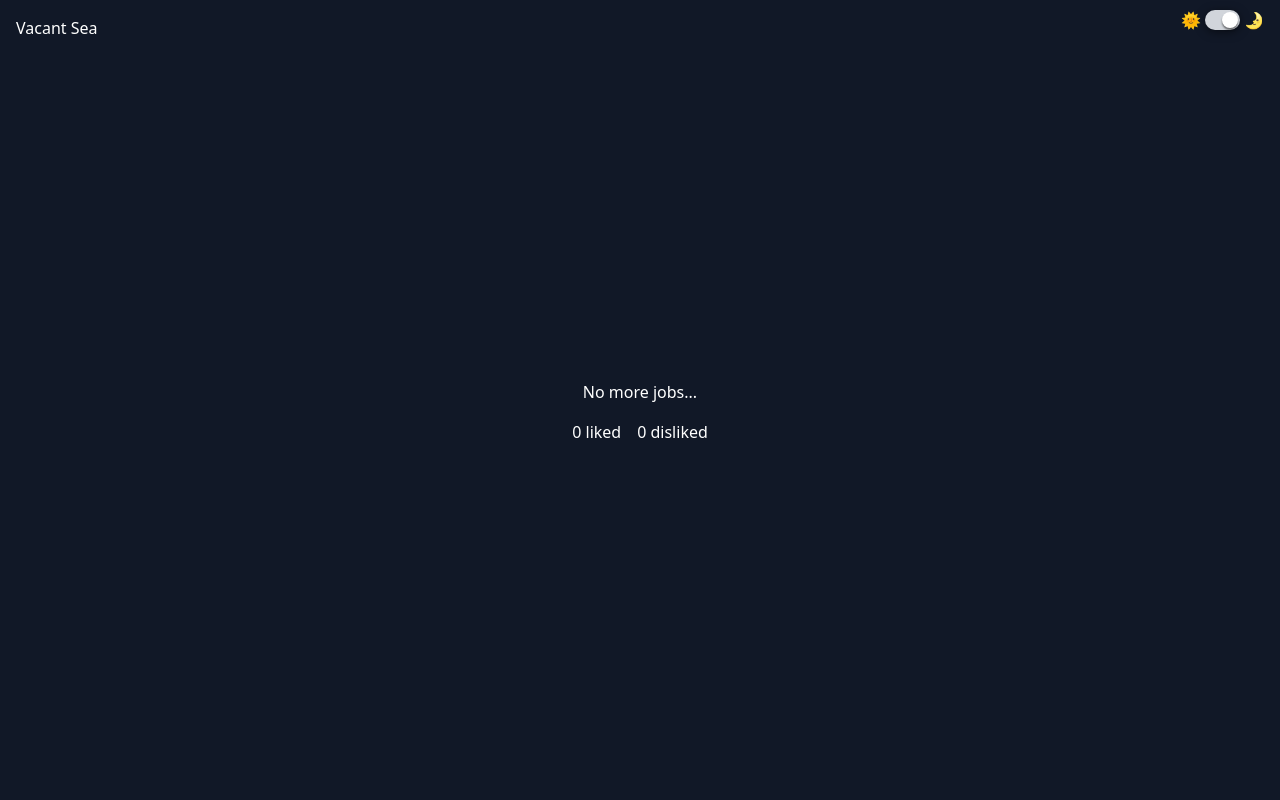
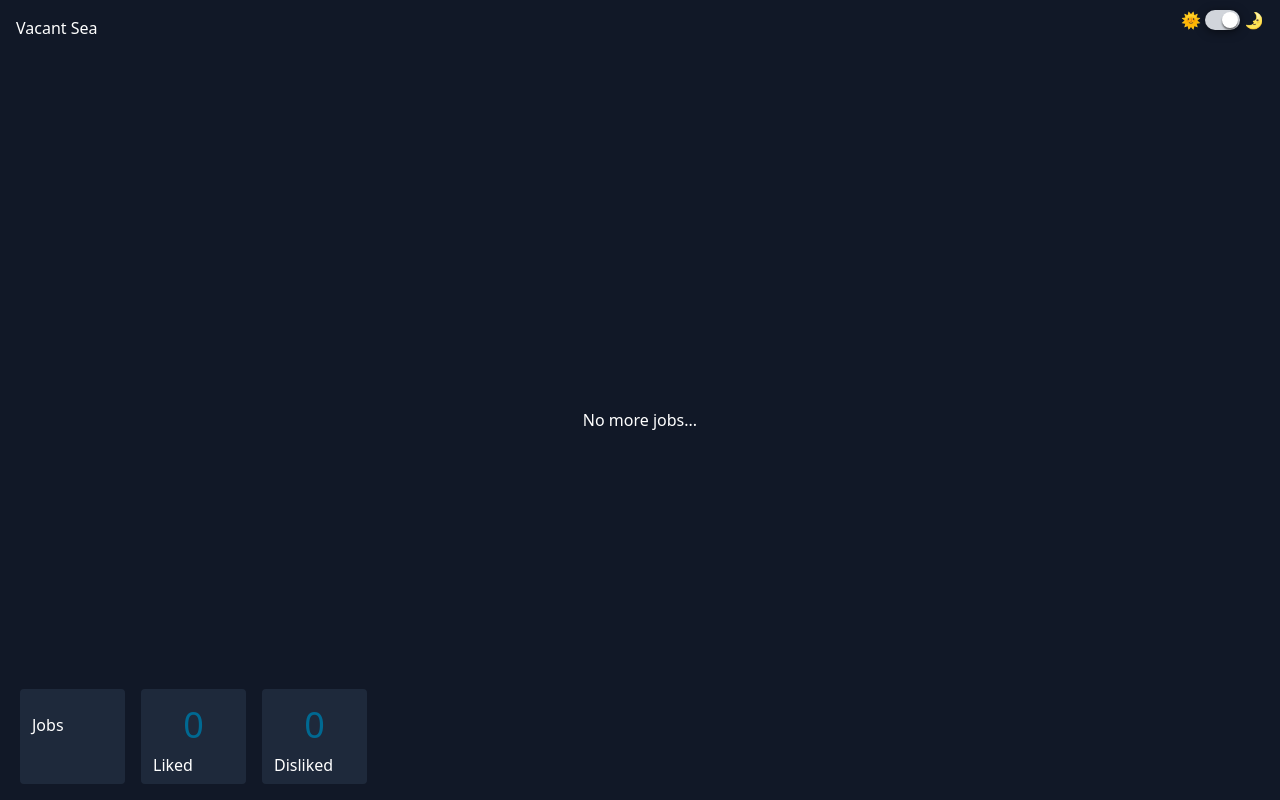
Before and after one commit to lukes-code/Vacant-Sea, a Next.js app: page /listings in a window 1280 px wide. Built offline with nearby package versions, Linux system fonts and the light colour scheme; no server answers.

Commit message:
Stat cards on desktop

```diff
--- /dev/null
+++ b/src/components/statCard.tsx
@@ -0,0 +1,23 @@
+type Props = {
+  primary: string | number;
+  secondary: string;
+};
+
+const StatCard = (props: Props) => {
+  const { primary, secondary } = props;
+  return (
+    <div className={wrapperStyle}>
+      <h2 className={primaryStyle}>{primary}</h2>
+      <p className={secondaryStyle}>{secondary}</p>
+    </div>
+  );
+};
+
+const primaryStyle = "text-lightBlue text-4xl p-2 text-center";
+
+const secondaryStyle = "text-left px-1";
+
+const wrapperStyle =
+  "p-2 rounded bg-gray-200 dark:bg-slate-800 h-[95px] w-[105px] justify-center";
+
+export default StatCard;
--- a/src/context/contentful.tsx
+++ b/src/context/contentful.tsx
@@ -20,6 +20,7 @@ const query = gql`
         hookline
         companyName
       }
+      total
     }
   }
 `;
@@ -45,6 +46,7 @@ export type Job = {
 type ListingsContextType = {
   jobs: Job[];
   setJobs: React.Dispatch<React.SetStateAction<Job[]>>;
+  total: number;
   isLoading: boolean;
 };
 
@@ -78,6 +80,7 @@ export function ContentfulProvider({
   const value = {
     jobs,
     setJobs,
+    total: data?.jobCollection?.total,
     isLoading: loading,
   };
 
--- a/src/pages/listings.tsx
+++ b/src/pages/listings.tsx
@@ -1,21 +1,26 @@
 import JobCard from "@/components/jobCard";
+import StatCard from "@/components/statCard";
+import { useContentfulContext } from "@/context/contentful";
 import { useJobsContext } from "@/context/jobs";
 
 const Listings = () => {
   const { likedJobs, dislikedJobs } = useJobsContext();
+  const { total } = useContentfulContext();
 
   return (
     <main className={mainStyle}>
       <JobCard />
       <div className={jobStatusStyle}>
-        <p>{likedJobs.length} liked</p>
-        <p>{dislikedJobs.length} disliked</p>
+        <StatCard primary={total} secondary="Jobs" />
+        <StatCard primary={likedJobs.length} secondary="Liked" />
+        <StatCard primary={dislikedJobs.length} secondary="Disliked" />
       </div>
     </main>
   );
 };
 
-const jobStatusStyle = "flex my-4 space-x-4";
+const jobStatusStyle =
+  "hidden desktop:flex my-4 space-x-4 absolute bottom-0 left-5";
 
 const mainStyle =
   "flex flex-col items-center justify-center min-h-[95vh] p-4 dark:text-white text-black";
```
